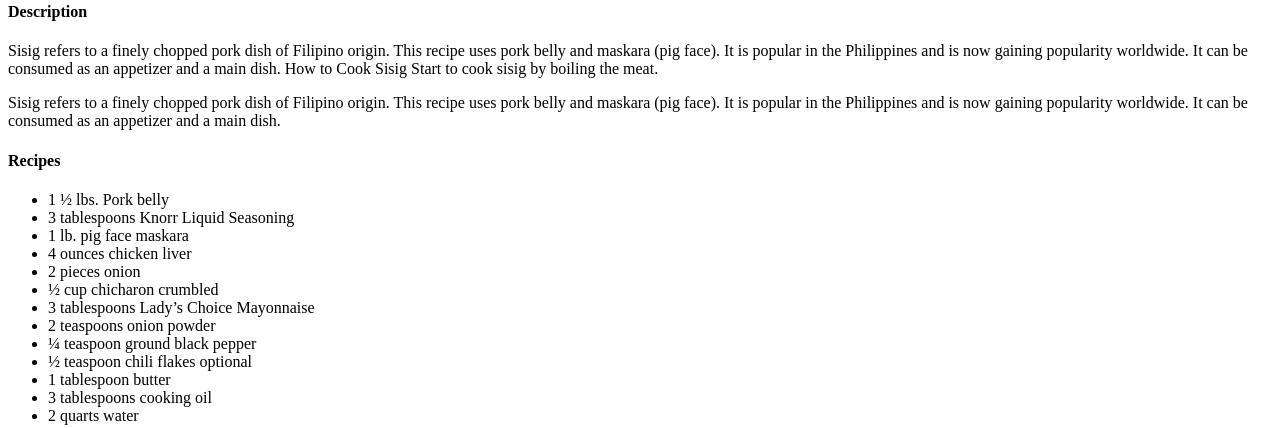
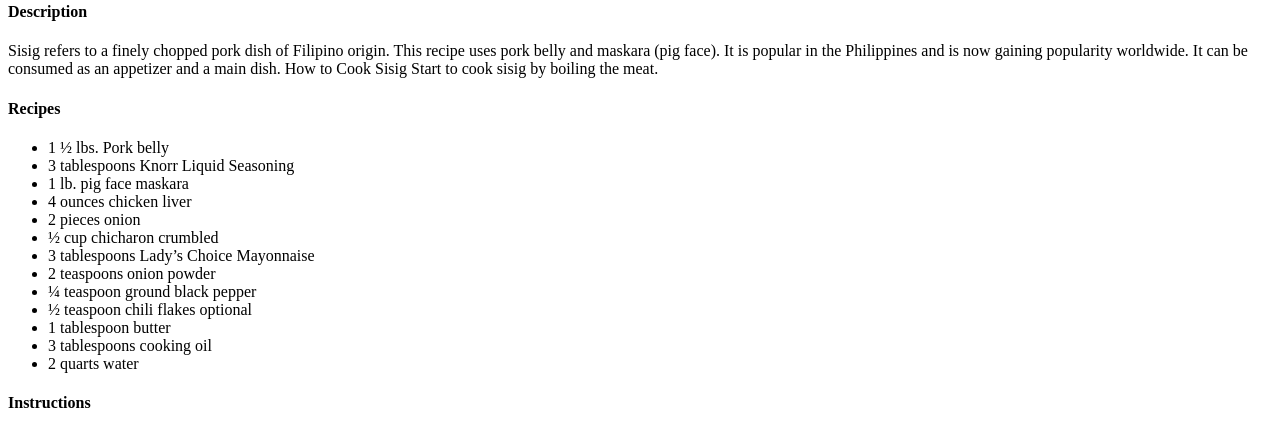
Before and after one commit to ArjTheProgrammer/odin-recipes, a plain HTML site: page recipes/sisig.html in a window 1280 px wide. Shown: the part 389-817 px from the top of the page. Drawn offline with Linux system fonts and the light colour scheme.

Commit message:
fix the paragraph of sisig

```diff
--- a/recipes/sisig.html
+++ b/recipes/sisig.html
@@ -17,13 +17,6 @@
             It is popular in the Philippines and is now gaining popularity worldwide.
             It can be consumed as an appetizer and a main dish.
             How to Cook Sisig Start to cook sisig by boiling the meat.
-        </p>
-
-        <p>
-            Sisig refers to a finely chopped pork dish of Filipino origin.
-            This recipe uses pork belly and maskara (pig face).
-            It is popular in the Philippines and is now gaining popularity worldwide.
-            It can be consumed as an appetizer and a main dish.
         </p>
 
     <h4>Recipes</h4>
```
